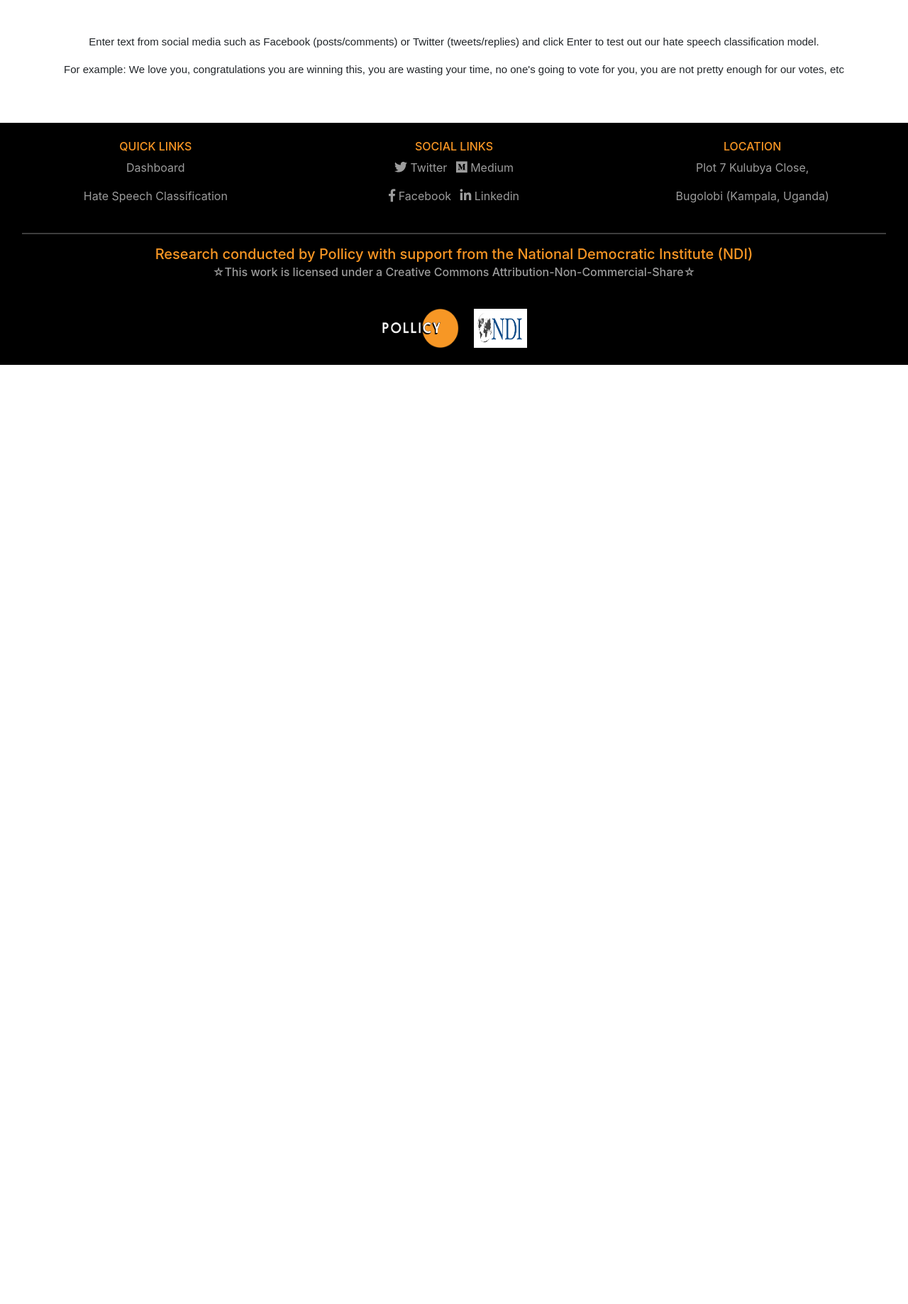
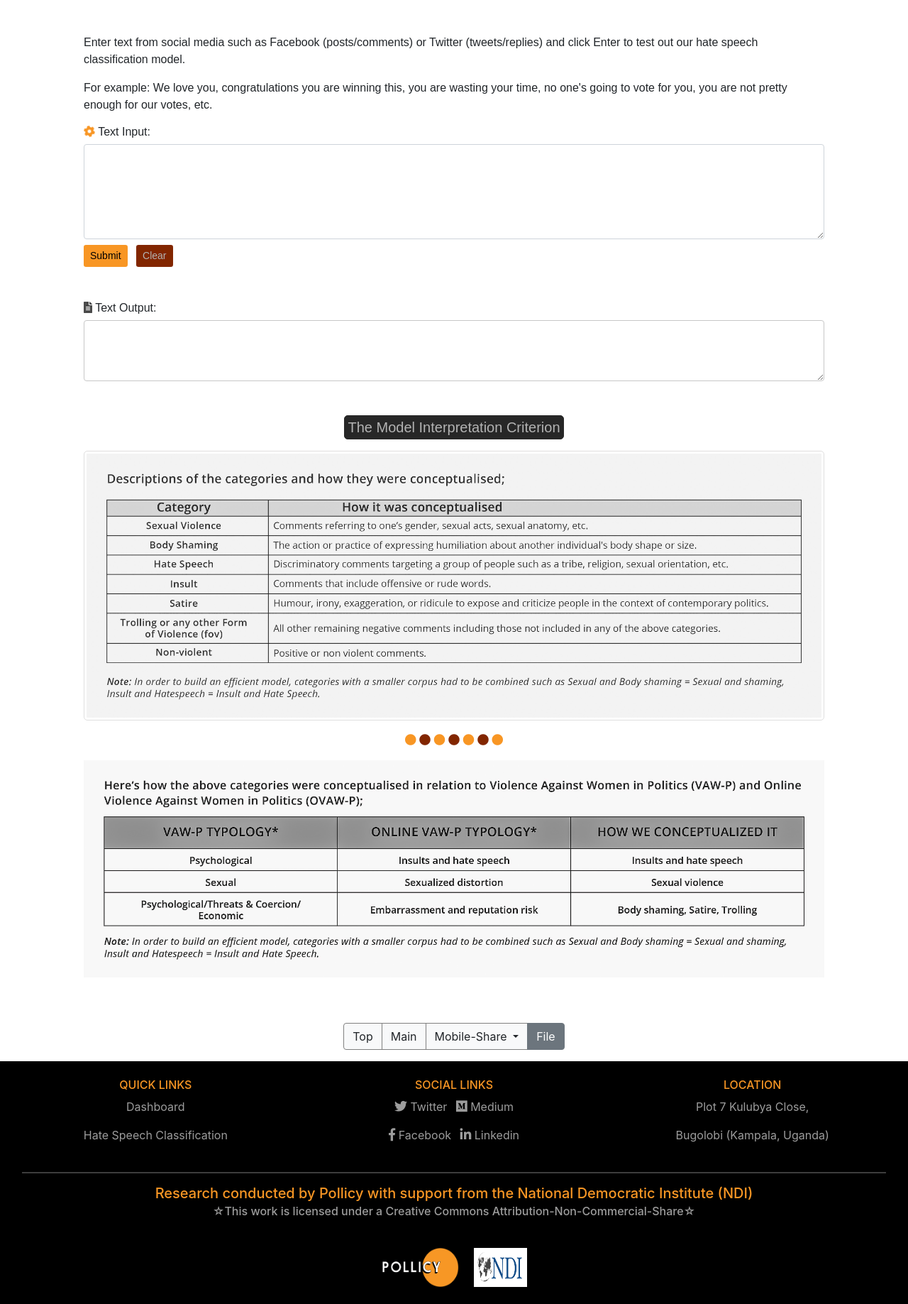
Before and after one commit to frankTheCodeBoy/PollicyDashboard, a Django app: page /hate_speech/ in a window 1280 px wide. Shown: the whole page at 71% size. Before the commit the page ends 514 px from the top, so only its background shows below. Run offline with Django 4.2, Linux system fonts and the light colour scheme; some libraries are stand-ins or nearby versions.

Commit message:
hate speech page

```diff
--- a/static/css/mystyles.css
+++ b/static/css/mystyles.css
@@ -11,9 +11,8 @@ nav {
 
 #speech-div {
     font-family: 'DM Sans', sans-serif;
-    font-size: 15px;
-    vertical-align:middle;
-    text-align:center;
+    font-size: 16px;
+    margin: auto;
 }
 
 #sidebar {
@@ -61,6 +60,29 @@ nav {
 #sidebar ul li a:hover {
     background: white;
     color:rgb(61, 61, 61);
+}
+
+.form-control:focus {
+    border-color: #B3B3B3 !important;
+    box-shadow: none !important;
+}
+
+#ml-result {
+    border-color: #c7c7c7;
+}
+
+.ml-box img {
+    border: 1px groove #dfdede;
+    border-radius: 5px;
+    padding: 3px;
+}
+
+#ml-text {
+    caret-color: #272727;
+}
+
+#result {
+    caret-color: transparent;
 }
 
 div.res-obj {
--- a/templates/pollicy_app/hatespeech.html
+++ b/templates/pollicy_app/hatespeech.html
@@ -5,14 +5,65 @@
 {% endblock %}
 
 {% block body_block %}
-<div id="speech-div" class="container-fluid p-5">
+<div id="speech-div" class="container p-5">
     <p>
         Enter text from social media such as Facebook (posts/comments)
         or Twitter (tweets/replies) and click Enter to test out our hate speech classification model.
     </p>
     <p>
         For example: We love you, congratulations you are winning this, you are wasting your time,
-        no one's going to vote for you, you are not pretty enough for our votes, etc
+        no one's going to vote for you, you are not pretty enough for our votes, etc.
     </p>
+    <h6><i class="fa fa-cog fa-spin" style="color:#f89624;"></i> Text Input:</h6>
+    <textarea  name="message" id="ml-text" class="form-control" rows="5">
+    </textarea>
+    <button id="ml-btn" class="btn btn-sm mt-2"
+        style="color:black;background-color:#f89624;">Submit</button>
+    <button id="clear-text" class="btn btn-sm mt-2 ml-2"
+        style="background-color:#822600;color:#b3b3b3;">Clear</button>
+<div id="result" class="mt-5">
+    <h6><i class="fas fa-file-alt" style="color: rgb(75, 75, 75);"></i> Text Output:</h6>
+    <textarea name="display" id="ml-result" class="form-control" rows="3"></textarea>
+</div>
+<h5 style="background-color: #272727;width: fit-content;color: #b3b3b3;
+        border: 1px solid #272727; border-radius: 5px;margin: auto;"
+    class="p-1 mt-5">The Model Interpretation Criterion</h5>
+<div class="mt-3 ml-box">
+    <img src="{% static 'images/modelclf1.jpg' %}" width="100%">
+</div>
+<div class="text-center mt-3">
+    <i class="fa fa-circle" aria-hidden="true" style="color:#f89624;"></i>
+    <i class="fa fa-circle" aria-hidden="true" style="color:#822600;"></i>
+    <i class="fa fa-circle" aria-hidden="true" style="color:#f89624;"></i>
+    <i class="fa fa-circle" aria-hidden="true" style="color:#822600;"></i>
+    <i class="fa fa-circle" aria-hidden="true" style="color:#f89624;"></i>
+    <i class="fa fa-circle" aria-hidden="true" style="color:#822600;"></i>
+    <i class="fa fa-circle" aria-hidden="true" style="color:#f89624;"></i>
+</div>
+<div class="mt-3 ml-box2">
+    <img src="{% static 'images/modelclf2.jpg' %}" width="100%">
+</div>
+</div>
+<!--Tabs here-->
+<div class="container p-3 text-center mt-0">
+<div class="btn-group" role="group" aria-label="Button group with nested dropdown">
+    <button type="button" class="btn btn-light"
+        style="border: 1px solid gray;">Top</button>
+    <button type="button" class="btn btn-light"
+        style="border: 1px solid gray;">Main</button>
+
+    <div class="btn-group" role="group">
+      <button id="btnGroupDrop1" style="border: 1px solid gray;"
+        type="button" class="btn btn-light dropdown-toggle"
+        data-toggle="dropdown" aria-haspopup="true" aria-expanded="false">
+        Mobile-Share
+      </button>
+      <div class="dropdown-menu" aria-labelledby="btnGroupDrop1">
+        <a class="dropdown-item" href="#">Facebook</a>
+        <a class="dropdown-item" href="#">Twitter</a>
+      </div>
+    </div>
+    <button type="button" class="btn btn-secondary">File</button>
+</div>
 </div>
 {% endblock %}
```
Also changed, not shown: static/images/PLACEHOLDER.jpg (deleted), static/images/PLACEHOLDER_DARK.jpg (deleted), static/images/modelclf1.jpg (added), static/images/modelclf2.jpg (added).
